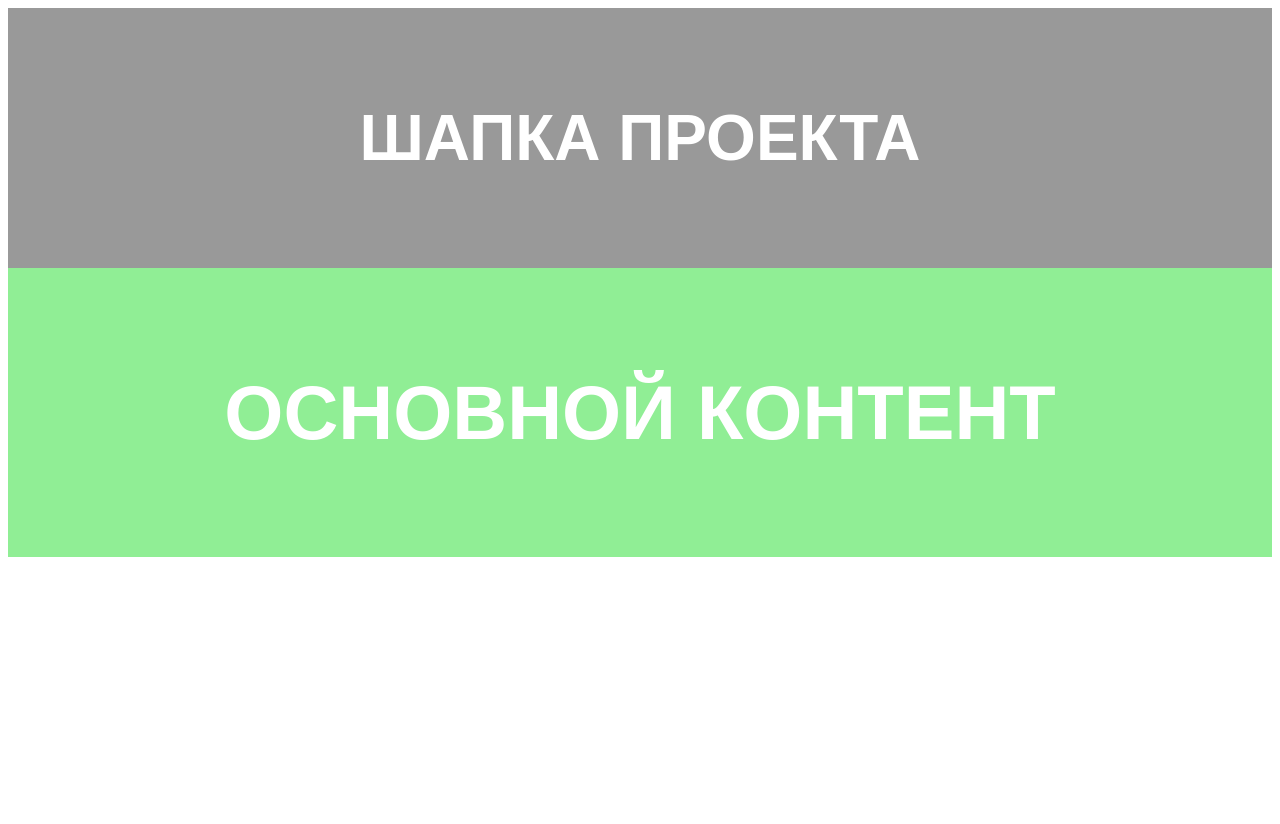
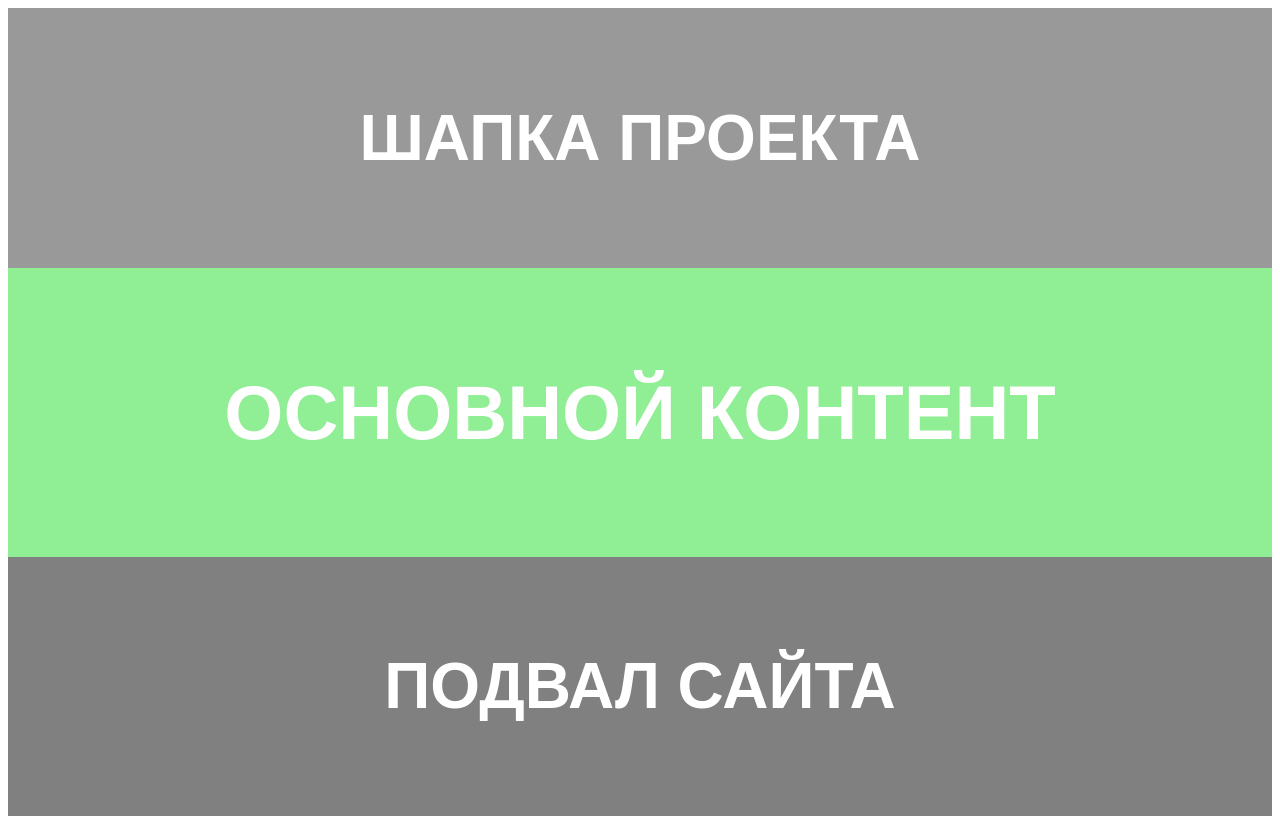
Before and after one commit to KireikouEgor/remote-test, a plain HTML site: page index.html in a window 1280 px wide. Before the commit the page ends 800 px from the top, so only its background shows below. Drawn offline with Linux system fonts and the light colour scheme.

Commit message:
Footer ready

```diff
--- a/css/main.css
+++ b/css/main.css
@@ -14,3 +14,11 @@
     font-family: sans-serif;
     text-align: center;
 }
+.footer {
+    padding: 50px 100px;
+    text-align: center;
+    background: gray;
+    font-size: 32px;
+    font-family: sans-serif;
+    color: #fff;
+}
--- a/index.html
+++ b/index.html
@@ -18,5 +18,9 @@
     <h1>ОСНОВНОЙ КОНТЕНТ</h1>
 </main>
 
+<footer class="footer">
+    <h1>ПОДВАЛ САЙТА</h1>
+</footer>
+
 </body>
 </html>
```
